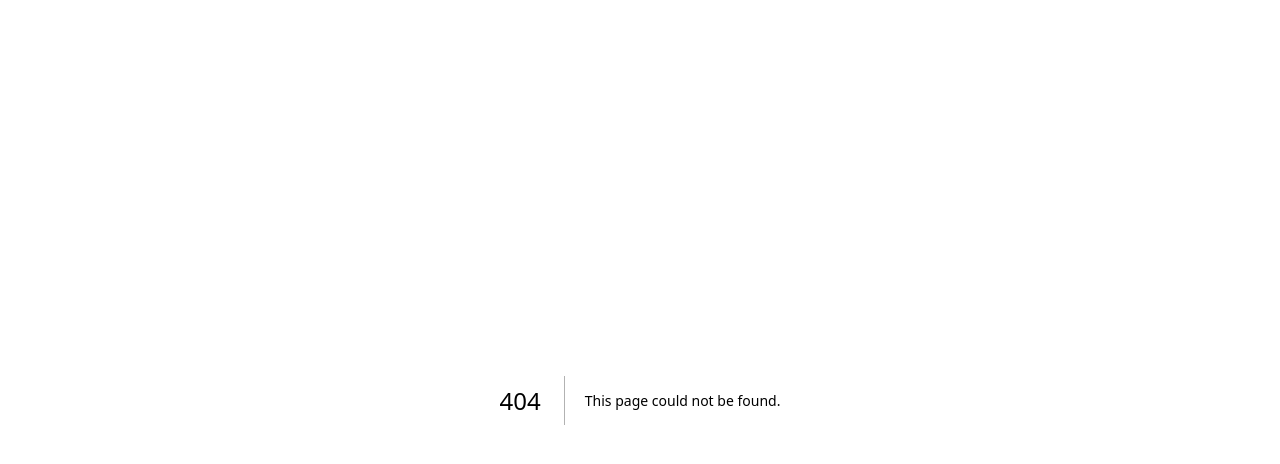
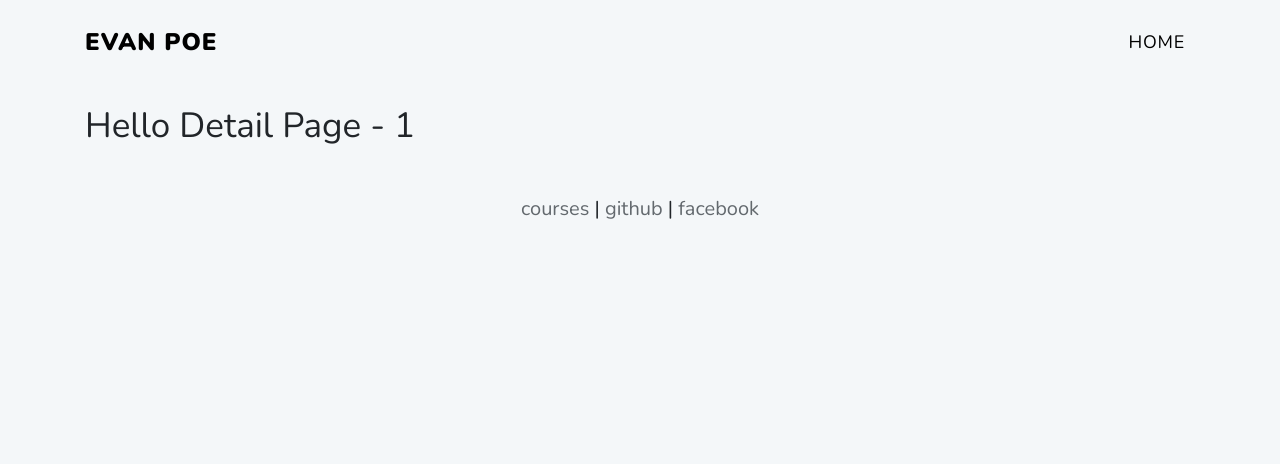
Before and after one commit to EvanPoe/Sanity-Blog, a Next.js app in the folder sanity-blog-app/: page /blogs/1 in a window 1280 px wide. Before the commit this address had no page. Shown: the top 464 px of the page. Built offline with nearby package versions, Linux system fonts and the light colour scheme.

Commit message:
Links integrated for blog details and added home page links

```diff
--- a/sanity-blog-app/components/BlogNavbar.js
+++ b/sanity-blog-app/components/BlogNavbar.js
@@ -1,19 +1,24 @@
 import React from "react";
 
 import { Navbar, Nav } from "react-bootstrap";
+import Link from "next/link";
 
 export const BlogNavbar = () => {
   return (
     <Navbar className="fj-navbar fj-nav-base" bg="transparent" expand="lg">
       <Navbar.Brand className="fj-navbar-brand">
-        <a href="#">Evan Poe</a>
+        <Link href="/">Evan Poe</Link>
       </Navbar.Brand>
       <Navbar.Toggle aria-controls="basic-navbar-nav" />
       <Navbar.Collapse id="basic-navbar-nav">
         <Nav className="ml-auto">
-          <Nav.Link className="fj-navbar-item fj-navbar-link" href="/">
-            Home
-          </Nav.Link>
+          <Nav.Link
+            as={() => (
+              <Link href="/" className="fj-navbar-item fj-navbar-link">
+                Home
+              </Link>
+            )}
+          />
         </Nav>
       </Navbar.Collapse>
     </Navbar>
--- /dev/null
+++ b/sanity-blog-app/pages/blogs/[slug].js
@@ -0,0 +1,13 @@
+import { PageLayout } from "@/components/PageLayout";
+import { useRouter } from "next/router";
+
+const BlogDetail = () => {
+  const { query } = useRouter();
+  return (
+    <PageLayout>
+      <h1>Hello Detail Page - {query?.slug}</h1>
+    </PageLayout>
+  );
+};
+
+export default BlogDetail;
```
Also changed, not shown: sanity-blog-app/components/CardItem.js (+8 -6 lines), sanity-blog-app/pages/index.js (+5 -2 lines).
